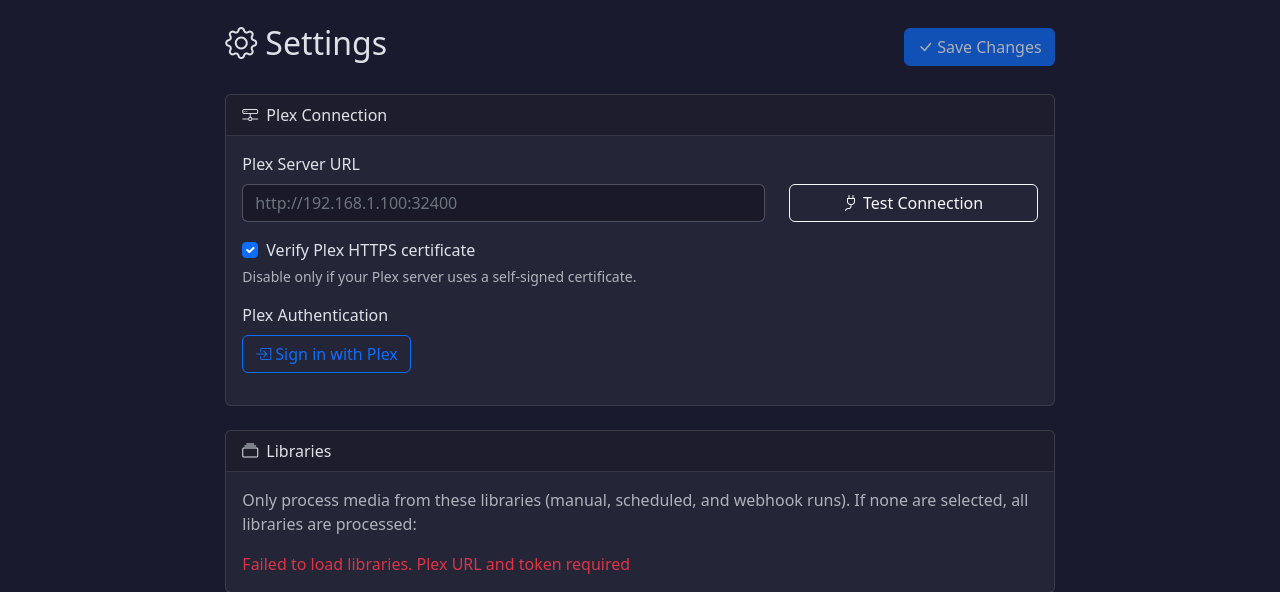
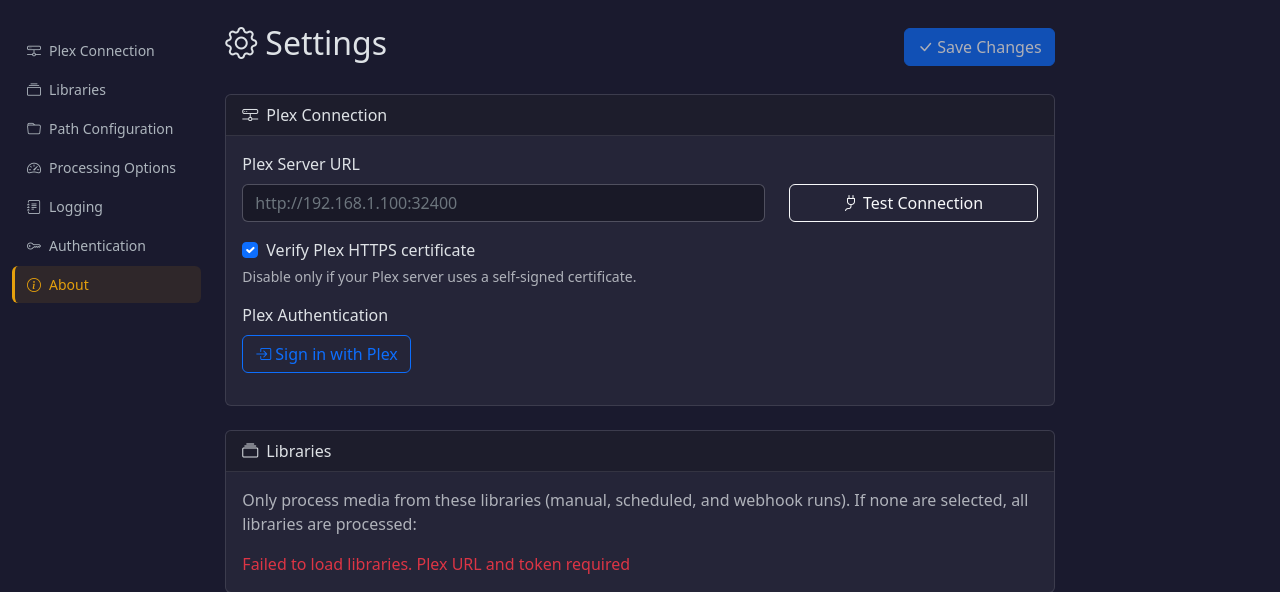
Before and after one commit to stevezau/plex_generate_vid_previews, a Flask app: template plex_generate_previews/web/templates/settings.html in a window 1280 px wide. Shown: the part 57-649 px from the top of the page. Run offline with Flask 3, Linux system fonts and the light colour scheme; the template is opened without the code that fills it, so the values that code supplies are empty; parts of the project's set-up code (start-up, migrations or seed data) failed here and were passed over; some libraries are stand-ins or nearby versions.

Commit message:
feat: add sticky navbar and left sidebar navigation to settings page
Settings page now has a scrollspy-powered sidebar for quick section
navigation, and the top navbar stays visible on all pages when scrolling.

Co-Authored-By: Claude Opus 4.6 (1M context) <noreply@anthropic.com>

```diff
--- a/plex_generate_previews/web/templates/base.html
+++ b/plex_generate_previews/web/templates/base.html
@@ -25,7 +25,7 @@
 <body>
     {% if request.endpoint != 'main.login' %}
     <!-- Navigation -->
-    <nav class="navbar navbar-expand-lg navbar-dark bg-dark border-bottom">
+    <nav class="navbar navbar-expand-lg navbar-dark bg-dark border-bottom sticky-top">
         <div class="container-fluid">
             <a class="navbar-brand" href="{{ url_for('main.index') }}">
                 <i class="bi bi-film me-2"></i>Plex Preview Generator
--- a/plex_generate_previews/web/templates/settings.html
+++ b/plex_generate_previews/web/templates/settings.html
@@ -4,8 +4,13 @@
 
 {% block head %}
 <style>
+    html {
+        scroll-behavior: smooth;
+    }
+
     .section-card {
         margin-bottom: 1.5rem;
+        scroll-margin-top: 5rem;
     }
 
     .auth-badge {
@@ -46,12 +51,61 @@
         bottom: 1rem;
         z-index: 100;
     }
+
+    /* Settings sidebar navigation */
+    .settings-sidebar {
+        top: 5rem;
+        max-height: calc(100vh - 6rem);
+        overflow-y: auto;
+        padding-top: 0.5rem;
+    }
+
+    .settings-sidebar .nav-link {
+        color: #adb5bd;
+        font-size: 0.875rem;
+        padding: 0.5rem 0.75rem;
+        border-radius: 0.375rem;
+        border-left: 3px solid transparent;
+        margin-bottom: 0.125rem;
+    }
+
+    .settings-sidebar .nav-link:hover {
+        color: #e0e0e0;
+        background-color: rgba(255, 255, 255, 0.05);
+    }
+
+    .settings-sidebar .nav-link.active {
+        color: var(--plex-orange);
+        background-color: rgba(229, 160, 13, 0.1);
+        border-left-color: var(--plex-orange);
+        font-weight: 500;
+    }
+
+    .settings-content {
+        padding-bottom: 40vh;
+    }
+
 </style>
 {% endblock %}
 
 {% block content %}
 <div class="row">
-    <div class="col-lg-8 mx-auto">
+    <!-- Sidebar Navigation -->
+    <div class="col-lg-3 col-xl-2 d-none d-lg-block">
+        <nav id="settings-sidebar" class="settings-sidebar sticky-top">
+            <div class="nav flex-column nav-pills">
+                <a class="nav-link" href="#section-plex-connection"><i class="bi bi-hdd-network me-2"></i>Plex Connection</a>
+                <a class="nav-link" href="#section-libraries"><i class="bi bi-collection me-2"></i>Libraries</a>
+                <a class="nav-link" href="#section-path-config"><i class="bi bi-folder me-2"></i>Path Configuration</a>
+                <a class="nav-link" href="#section-processing"><i class="bi bi-speedometer2 me-2"></i>Processing Options</a>
+                <a class="nav-link" href="#section-logging"><i class="bi bi-journal-text me-2"></i>Logging</a>
+                <a class="nav-link" href="#section-auth"><i class="bi bi-key me-2"></i>Authentication</a>
+                <a class="nav-link" href="#section-about"><i class="bi bi-info-circle me-2"></i>About</a>
+            </div>
+        </nav>
+    </div>
+    <!-- Main Content -->
+    <div class="col-lg-9 col-xl-8 settings-content">
         <!-- Header with Save Button -->
         <div class="d-flex justify-content-between align-items-center mb-4">
             <h2><i class="bi bi-gear me-2"></i>Settings</h2>
@@ -68,7 +122,7 @@
         </div>
 
         <!-- Plex Connection -->
-        <div class="card section-card">
+        <div class="card section-card" id="section-plex-connection">
             <div class="card-header d-flex justify-content-between align-items-center">
                 <span><i class="bi bi-hdd-network me-2"></i>Plex Connection</span>
                 <span id="authBadge" class="auth-badge authenticated d-none">
@@ -113,7 +167,7 @@
         </div>
 
         <!-- Libraries -->
-        <div class="card section-card">
+        <div class="card section-card" id="section-libraries">
             <div class="card-header">
                 <i class="bi bi-collection me-2"></i>Libraries
             </div>
@@ -134,7 +188,7 @@
         </div>
 
         <!-- Path Configuration -->
-        <div class="card section-card">
+        <div class="card section-card" id="section-path-config">
             <div class="card-header">
                 <i class="bi bi-folder me-2"></i>Path Configuration
             </div>
@@ -185,7 +239,7 @@
         </div>
 
         <!-- Processing Options -->
-        <div class="card section-card">
+        <div class="card section-card" id="section-processing">
             <div class="card-header">
                 <i class="bi bi-speedometer2 me-2"></i>Processing Options
             </div>
@@ -311,7 +365,7 @@
         </div>
 
         <!-- Logging -->
-        <div class="card section-card">
+        <div class="card section-card" id="section-logging">
             <div class="card-header">
                 <i class="bi bi-journal-text me-2"></i>Logging
             </div>
@@ -378,7 +432,7 @@
         </div>
 
         <!-- Authentication Token -->
-        <div class="card section-card">
+        <div class="card section-card" id="section-auth">
             <div class="card-header">
                 <i class="bi bi-key me-2"></i>Web Authentication
             </div>
@@ -398,7 +452,7 @@
         </div>
 
         <!-- About -->
-        <div class="card section-card">
+        <div class="card section-card" id="section-about">
             <div class="card-header">
                 <i class="bi bi-info-circle me-2"></i>About
             </div>
@@ -446,6 +500,13 @@
 <script src="{{ url_for('static', filename='js/plex-auth.js') }}"></script>
 <script>
 document.addEventListener('DOMContentLoaded', function() {
+    // Initialize scrollspy for sidebar navigation
+    new bootstrap.ScrollSpy(document.body, {
+        target: '#settings-sidebar',
+        rootMargin: '0px 0px -60%',
+        smoothScroll: true
+    });
+
     // Fire all API calls concurrently to avoid a sequential waterfall.
     // GPU rendering needs window._gpuConfig from settings, so we start
     // the GPU status fetch in parallel but render after both resolve.
@@ -454,7 +515,10 @@ document.addEventListener('DOMContentLoaded', function() {
         loadSettings().then(() => renderGpuFromFetch(gpuPromise)),
         loadLibraries(),
         loadVersionInfo(),
-    ]);
+    ]).finally(() => {
+        // Refresh scrollspy after dynamic content changes page height
+        bootstrap.ScrollSpy.getInstance(document.body)?.refresh();
+    });
 
     // Track changes
     document.querySelectorAll('input, select').forEach(el => {
```
